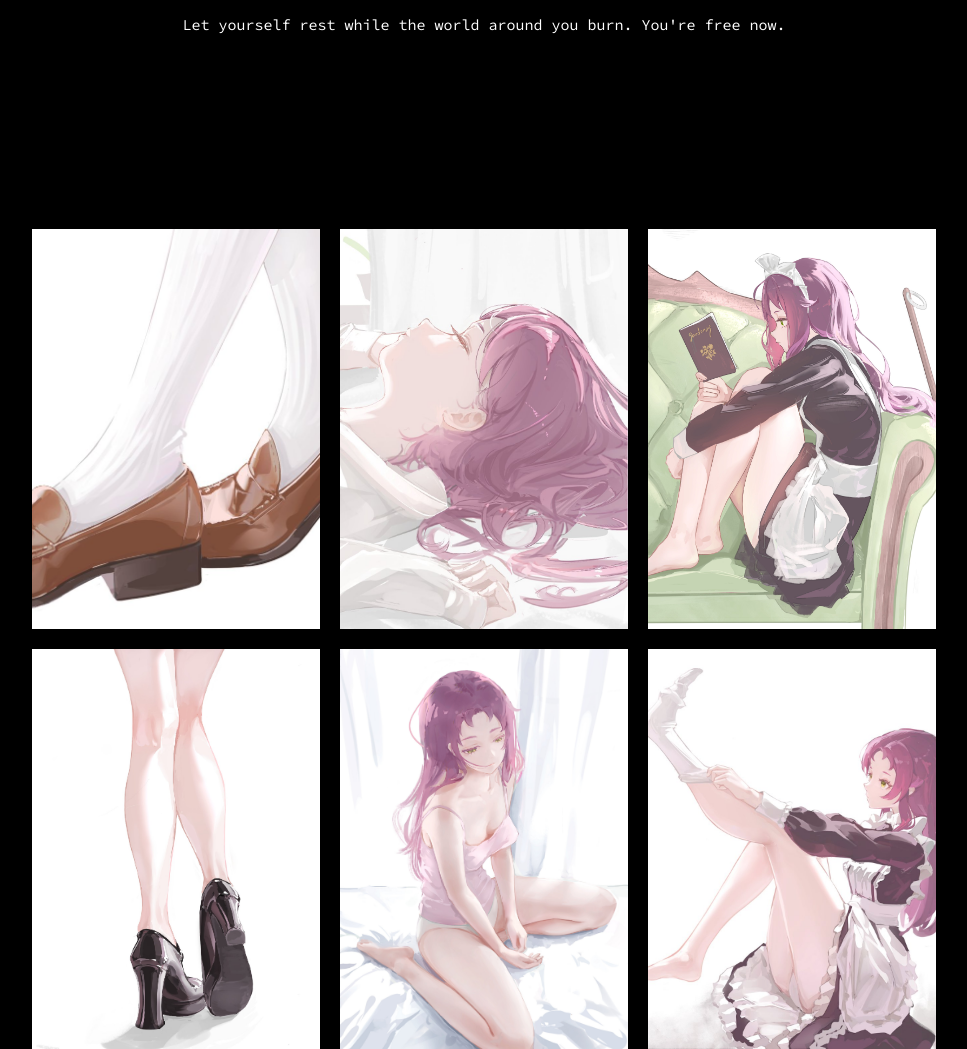
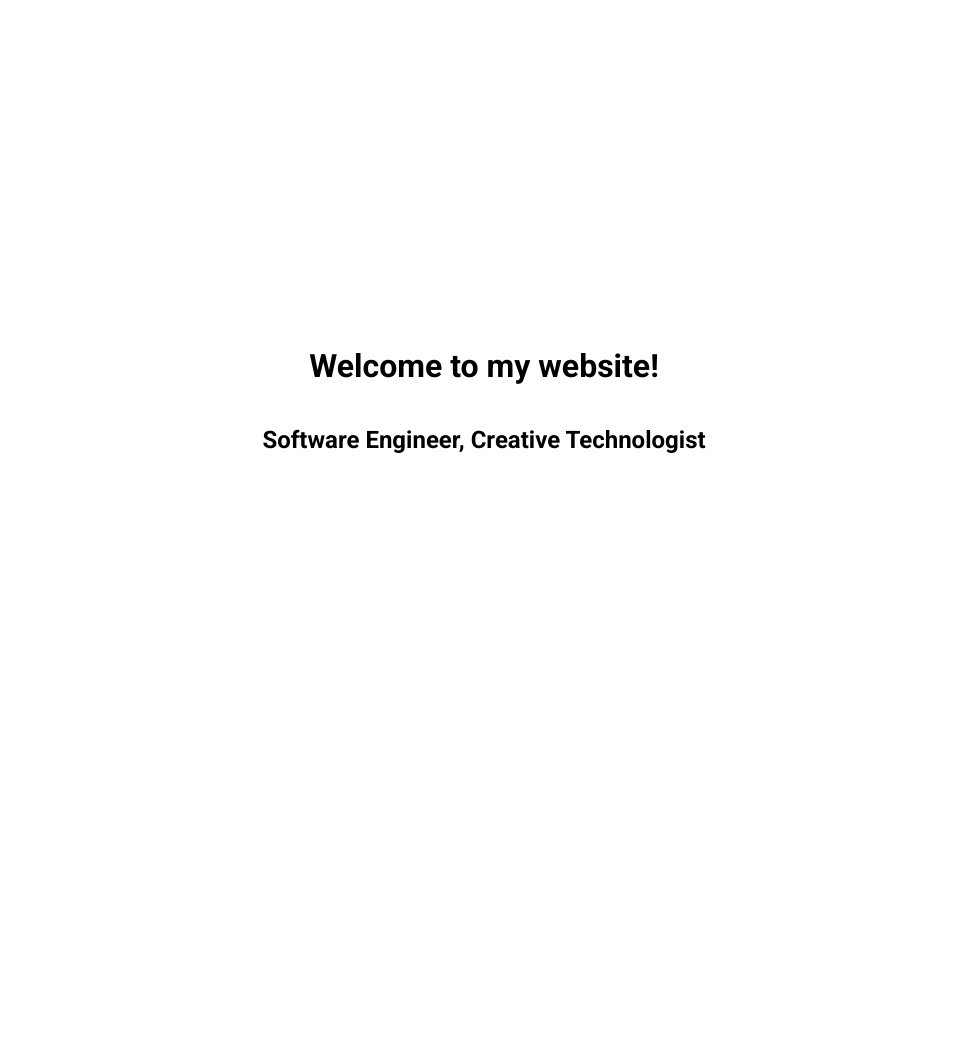
Before and after one commit to gensokyooo/Chen-Yakuman---Portfolio, a plain HTML site: page fullstacktest/images/index.html in a window 1280 px wide. Shown: the whole page, without its empty margins (156-1123 px from the left). After the commit the page ends 800 px from the top, so only its background shows below. Drawn offline with Linux system fonts and the light colour scheme.

Commit message:
initial website version

```diff
--- a/fullstacktest/images/index.html
+++ b/fullstacktest/images/index.html
@@ -1,30 +1,18 @@
-<!doctype html>
+<!DOCTYPE html>
 <html>
-  <head>
-    <title>TEAM EXE</title>
-    <link rel="stylesheet" href="stylesheet.css" />
-    <link rel="preconnect" href="https://fonts.googleapis.com" />
-    <link rel="preconnect" href="https://fonts.gstatic.com" crossorigin />
-    <link
-      href="https://fonts.googleapis.com/css2?family=Source+Code+Pro:ital,wght@0,200..900;1,200..900&display=swap"
-      rel="stylesheet"
-    />
-  </head>
-  <body>
+<head>
+<link rel="stylesheet" href="stylesheet.css">
+<link rel="preconnect" href="https://fonts.googleapis.com">
+<link rel="preconnect" href="https://fonts.gstatic.com" crossorigin>
+<link href="https://fonts.googleapis.com/css2?family=Roboto:ital,wght@0,100..900;1,100..900&family=Source+Code+Pro:ital,wght@0,200..900;1,200..900&display=swap" rel="stylesheet">
+</head>
 
-      <p class="phero" align="center">
-        Let yourself rest while the world around you burn. You're free now.
-      </p>
-    </div>
-    <div class="second">
-      <section class="gallery">
-        <img src="imagefive.jpg" />
-        <img src="imagetwo.jpg" />
-        <img src="imagethree.jpg" />
-        <img src="imagefour.jpg" />
-        <img src="imageone.jpg" />
-        <img src="imagesix.jpg" />
-      </section>
-    </div>
-  </body>
+<body>
+<div class="container">
+  <h1>Welcome to my website!
+</h1>
+<h2>Software Engineer, Creative Technologist</h2>
+</div>
+
 </html>
+</body>
--- a/fullstacktest/images/stylesheet.css
+++ b/fullstacktest/images/stylesheet.css
@@ -1,53 +1,14 @@
 body {
-    font-family: "Source Code Pro", monospace;
-    font-weight: 500px;
-    background-color: black;
-    color: white;
+    margin: 0;
+    font-family: 'Roboto', sans-serif;
 
+    font-weight: 900;
 }
 
-h1 {
-    font-size: 1000px;
-}
 .container {
-    text-align: center;
     height: 100vh;
     display: flex;
     flex-direction: column;
     justify-content: center;
     align-items: center;
-
-
-    align-items: center;
 }
-
-.phero {
-    font-size: 15px;
-}
-
-.herotext {
-    letter-spacing: -3px;
-    line-height: 1;
-    font-size: 60px;
-}
-
-.second {
-     height: 100vh;
-    display: flex;
-    justify-content: center;
-    align-items: top ;
-    padding: 90px;
-}
-
-.gallery {
-    display:grid;
-    grid-template-columns: repeat(3,1fr);
-    gap: 20px;
-    padding: 90px;
-}
-
-.gallery img {
-    width: 100%;
-    height: 400px;
-    object-fit: cover;
-}
```
Also changed, not shown: 2 other files.
